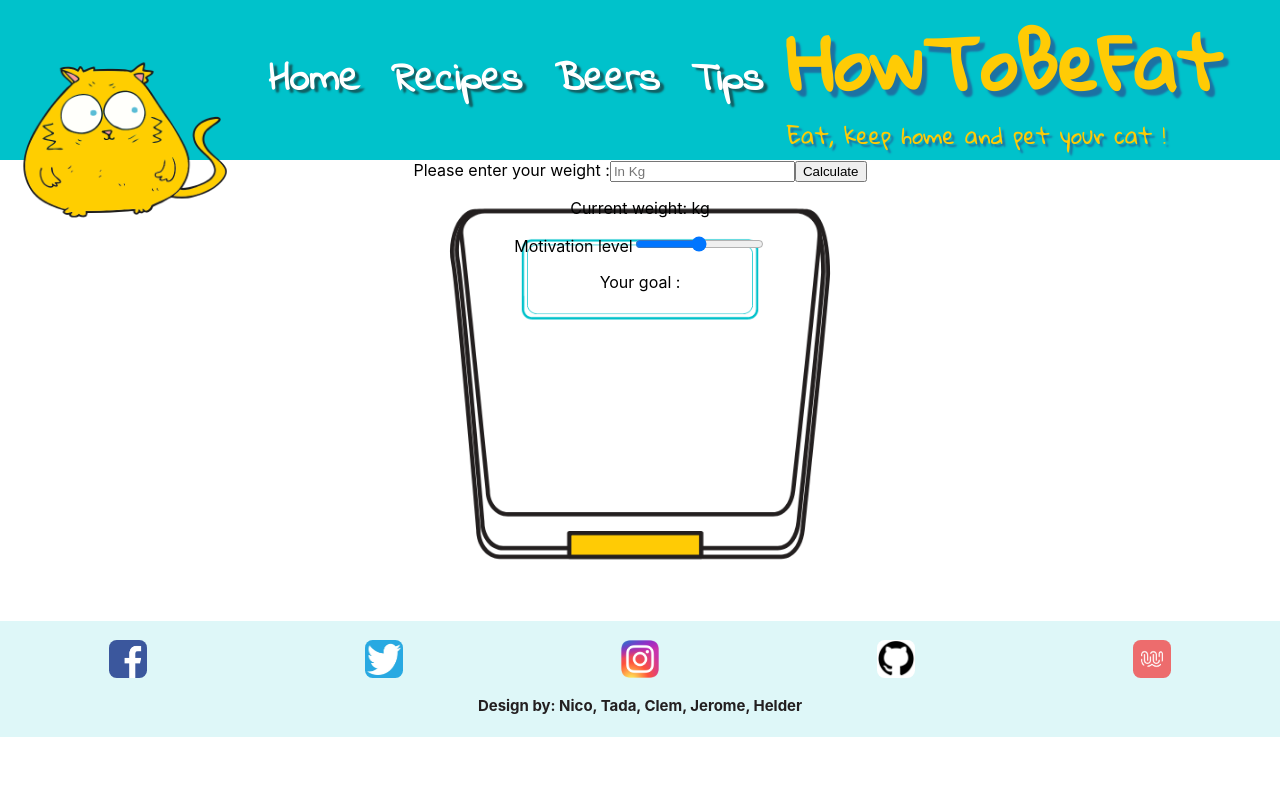
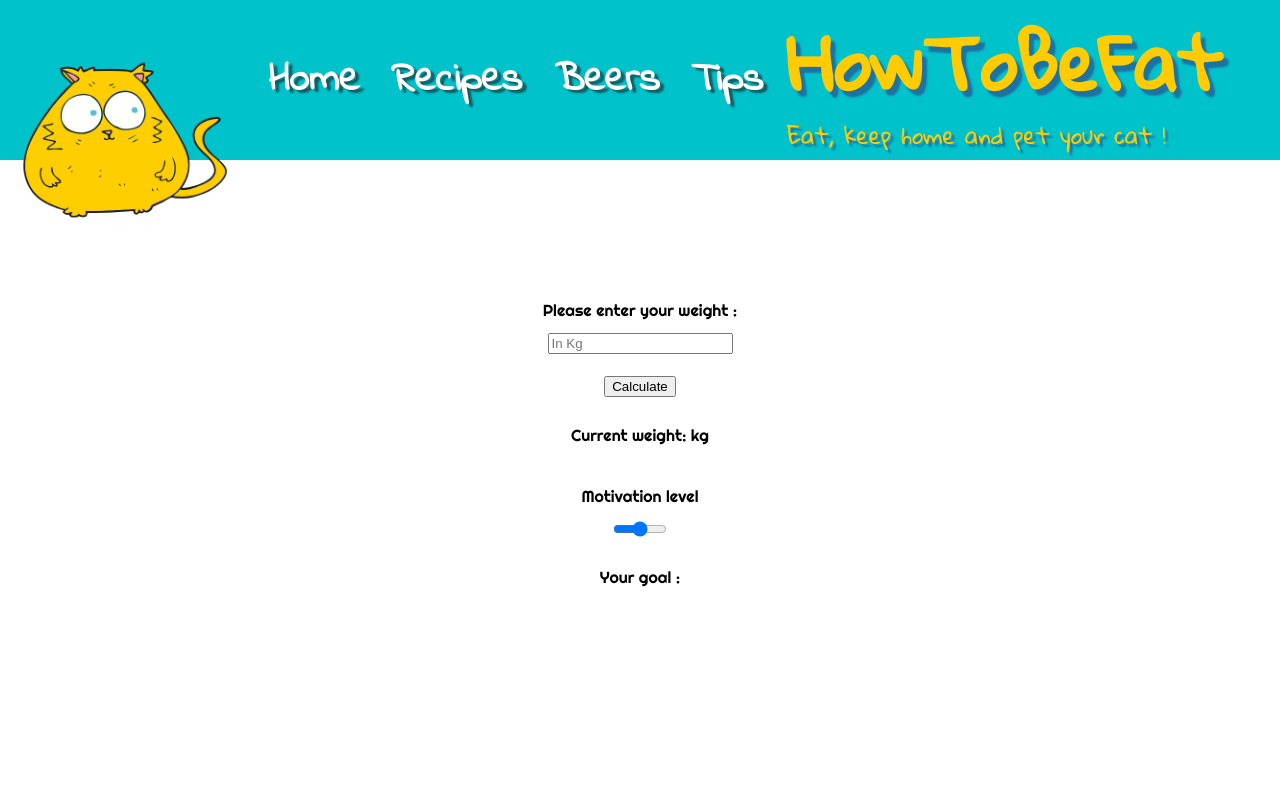
Before and after one commit to WildCodeSchool/paris-0320-project2-howToBeFat, a React (Create React App) app: page /Calculator in a window 1280 px wide. Shown: the top 800 px of the page. Built offline with nearby package versions, Linux system fonts and the light colour scheme; a web font is replaced by a local one.

Commit message:
Addapted CSS part 1

```diff
--- a/src/components/Calculator.css
+++ b/src/components/Calculator.css
@@ -1,12 +1,46 @@
+@import url('https://fonts.googleapis.com/css?family=Righteous&display=swap');
+
 .motivationBar {
-    background-color: brown;
+    width: 40%;
+}
+
+.motiv {
+    display: flex;
+    align-items: center;
+    flex-direction: column;
 }
 
 .balance {
+    margin-top: 30px;
+    position: absolute;
+    width: 350px;
+    height: 420px;
+    /* z-index: 2; */
+}
+
+.calculator {
+    display: flex;
+    flex-direction: column;
+    align-items: center;
+    justify-content: center;
     background-image: url("../images/balance.png");
-    position: relative;
-    background-position: center;
     background-size: contain;
     background-repeat: no-repeat;
-    height: 28em;
+    margin-top: 60%;
 }
+
+.calculator-form {
+    display: flex;
+    flex-direction: column;
+    align-items: center;
+    position: relative;
+    height: 500px;
+    width: 200px;
+    font-family: 'Righteous', arial, sans-serif;
+    line-height: 45px;
+    margin-top: -61%;
+}
+
+.userWeight {
+    margin-bottom: 22px;
+}
--- a/src/components/Calculator.js
+++ b/src/components/Calculator.js
@@ -1,5 +1,6 @@
 import React from 'react'
 import './Calculator.css'
+// import balance from '../images/balance.png'
 
 class Calculator extends React.Component {
     state = {
@@ -24,9 +25,9 @@ class Calculator extends React.Component {
         } else if (userWeight < 35 && userWeight > 0) {
             return this.setState({ weightToReach: ' Children are not allowed to play this game !' })
         }
-            else {
+        else {
             return this.motivationLevel()
-            }
+        }
     }
 
     getMotivation = (event) => {
@@ -48,22 +49,20 @@ class Calculator extends React.Component {
 
     render() {
         return (
-            <div>
-                <form className="balance">
-                    <label>Please enter your weight :
+            <div className="calculator">
+                {/* <img className="balance" src={balance} alt="image de balance"></img> */}
+                <form className='calculator-form'>
+                    <label>Please enter your weight :</label>
                     <input
                             type='number'
                             className="userWeight"
                             value={this.state.userWeight}
                             onChange={this.handleChange}
                             placeholder="In Kg">
-                        </input>
-                    </label>
-
-                    <input type="button" value="Calculate" className="buttonCalculator" onClick={this.weightChange}/>
-
+                    </input>
+                    <input type="button" value="Calculate" className="buttonCalculator" onClick={this.weightChange} />
                     <p>Current weight: {this.state.userWeight} kg</p>
-                    <div>
+                    <div className="motiv">
                         <label>Motivation level</label>
                         <input
                             className="motivationBar"
@@ -74,8 +73,8 @@ class Calculator extends React.Component {
                             step="50"
                             max="100"
                         />
+                    <p value={this.state.weightToReach} onChange={this.weightChange}>Your goal : {this.state.weightToReach}</p>
                     </div>
-                    <p value={this.state.weightToReach} onChange={this.weightChange}>Your goal : {this.state.weightToReach}</p>
                 </form>
             </div>
         )
```
